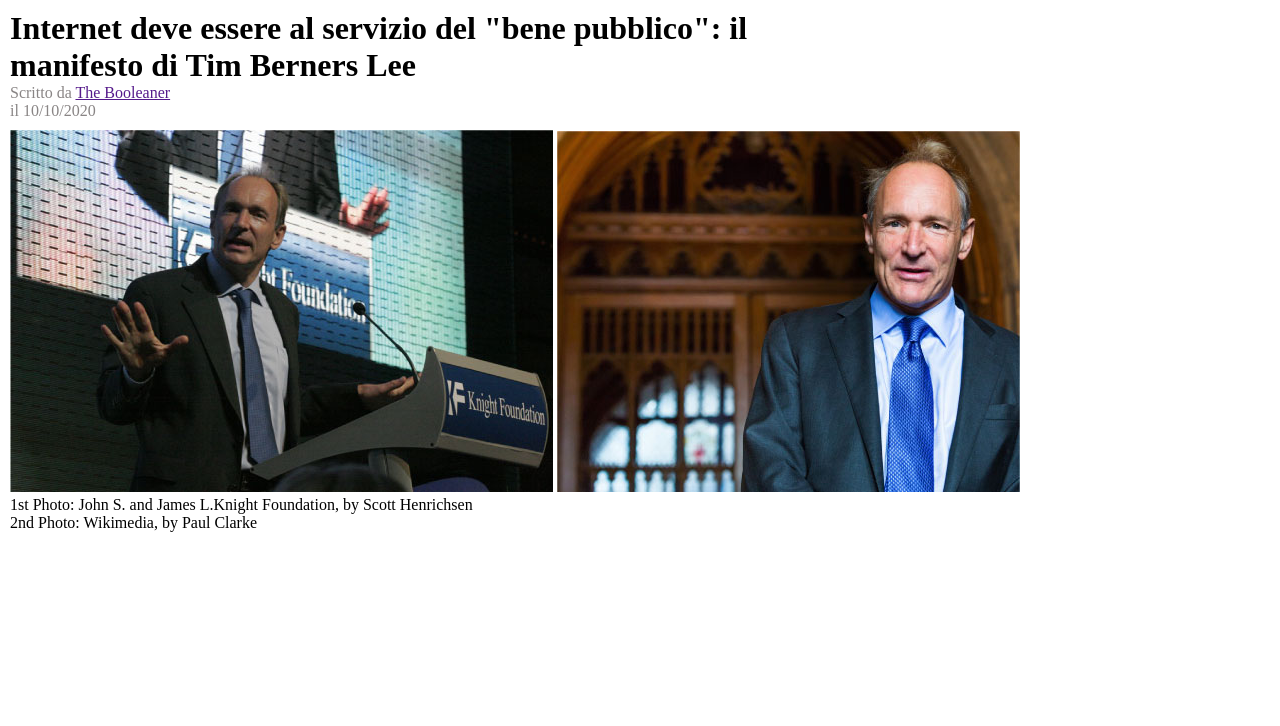
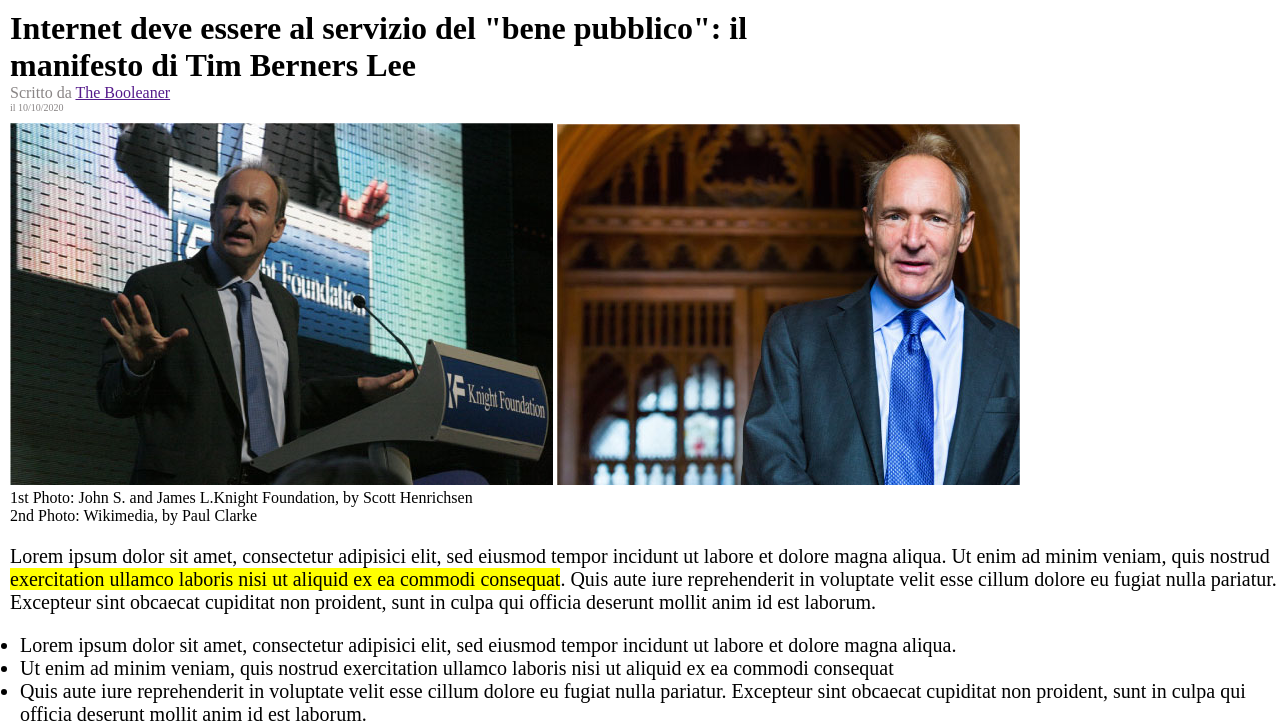
Before and after one commit to Giovannidubaldo/html-css-booleaner, a plain HTML site: page index.html in a window 1280 px wide. Shown: the part 124-850 px from the top of the page. Before the commit the page ends 800 px from the top, so only its background shows below. Drawn offline with Linux system fonts and the light colour scheme.

Commit message:
Added  Lorem and un ordered list

```diff
--- a/index.html
+++ b/index.html
@@ -17,25 +17,36 @@
     <!-- Main -->
     <main>
         <!-- intestazione articolo e foto -->
-        <div class="title">
+        <div class="container">
             <h1> Internet deve essere al servizio del "bene pubblico": il <br>
                 manifesto di Tim Berners Lee
             </h1>
             <div class="sottotitolo">
                 <p>Scritto da <a href=""> The Booleaner</a></p>
-                <p>il 10/10/2020</p>
+                <p id="data">il 10/10/2020</p>
             </div>
         </div>
 
-        <div class="image">
+        <div class="photos">
             <img src="img 2/tim-1.jpg" alt="">
             <img src="img 2/tim-2.jpg" alt="">
             <p> 1st Photo: John S. and James L.Knight Foundation, by Scott Henrichsen</p>
             <p> 2nd Photo: Wikimedia, by Paul Clarke</p>
         </div>
+
         <!-- Testo e unordered list -->
+        <div class="text">
+            <p>Lorem ipsum dolor sit amet, consectetur adipisici elit, sed eiusmod tempor incidunt ut labore et dolore magna aliqua. Ut enim ad minim veniam, quis nostrud <span id="yellow">exercitation ullamco laboris nisi ut aliquid ex ea commodi consequat</span>. Quis aute iure reprehenderit in voluptate velit esse cillum dolore eu fugiat nulla pariatur. Excepteur sint obcaecat cupiditat non proident, sunt in culpa qui officia deserunt mollit anim id est laborum.</p>
+        </div>
+
+        <ul class="list">
+                <li>Lorem ipsum dolor sit amet, consectetur adipisici elit, sed eiusmod tempor incidunt ut labore et dolore magna aliqua.</li>
+                <li>Ut enim ad minim veniam, quis nostrud exercitation ullamco laboris nisi ut aliquid ex ea commodi consequat</li>
+                <li>Quis aute iure reprehenderit in voluptate velit esse cillum dolore eu fugiat nulla pariatur. Excepteur sint obcaecat cupiditat non proident, sunt in culpa qui officia deserunt mollit anim id est laborum.</li>
+        </ul>
 
         <!-- Tabella e testo -->
+
 
     </main>
 
--- a/style.css
+++ b/style.css
@@ -14,7 +14,7 @@
     height: 50px;
 }
 
-.title{
+.container{
     margin: 10px;
 }
 
@@ -22,7 +22,26 @@
     color: rgb(137, 133, 133);
 }
 
-.image{
-    margin-top: 10px;
+#data{
+    font-size: 10px;
+}
+
+.photos{
+    margin: 10px;
+}
+
+.text{
+    font-size: 20px;
+    margin-top: 20px;
     margin-left: 10px;
 }
+
+#yellow{
+    background-color: yellow;
+}
+
+.list{
+    font-size: 20px;
+    margin-top: 20px;
+    margin-left: 20px;
+}
```
